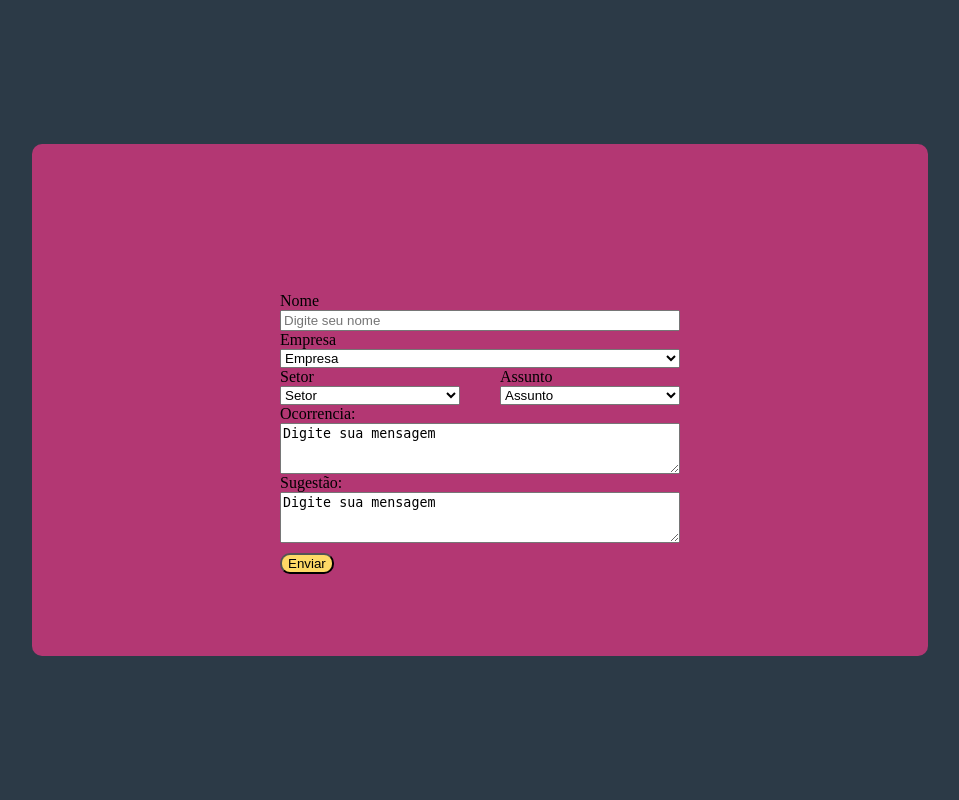
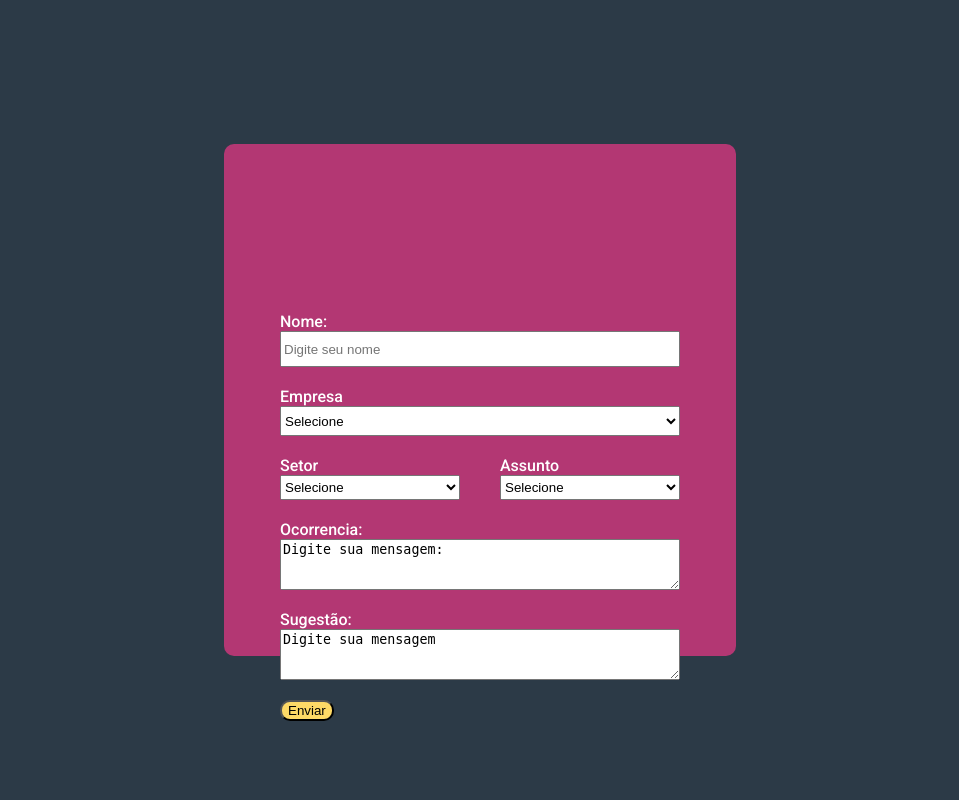
Before and after one commit to Guilhermelima-max/chamados, a PHP site: page / in a window 1280 px wide. Shown: the whole page, without its empty margins (160-1119 px from the left). Run offline with PHP 8.4, Linux system fonts and the light colour scheme.

Commit message:
eu sou phoda

```diff
--- a/index.html
+++ b/index.html
@@ -3,69 +3,144 @@
 <head>
 
     <meta charset="UTF-8">
+
     <link rel="stylesheet" type="text/css" href="styles/form.css" >
+    <link href="https://fonts.googleapis.com/css2?family=Roboto:wght@500&display=swap" rel="stylesheet">
     <meta name="viewport" content="width=device-width, initial-scale=1.0">
 
     <title>Chamados</title>
 </head>
 <body>
     <div class="content">
+
         <div class="box">
+
             <div class="inside-box">
+
                 <form>
+                    <div class="margem">
+
                         <div class="form-group">
-                  <label for="name">Nome</label>
-                  <input type="text" class="form-control" id="name" placeholder="Digite seu nome">
+
+
+
+                            <label for="name">Nome:</label>
+
+                            <input type="text" class="nome-empresa" id="name" placeholder="Digite seu nome">
+
+
+
                     </div>
+
+                    </div>
+
+                    <div class="margem">
+
                         <div class="form-group">
+
                             <label for="empresa">Empresa</label>
-                  <select class="select" id="empresa">
-                    <option>Empresa</option>
+
+                            <select class="nome-empresa" id="empresa">
+
+                                <option>Selecione</option>
+
+                                <option></option>
+
+                                <option></option>
+
+                                <option></option>
+
+
+                                <option></option>
+
+                            </select>
+
+                        </div>
+
+                    </div>
+
+                 <!--Para colocar flex setor e assunto-->
+
+                 <div class="controller">
+
+                    <div class="margem">
+
+                        <div class="form-flex">
+
+                            <label for="select">Setor</label>
+
+                            <select class="setor-assunto" id="setor">
+                          <option>Selecione</option>
                           <option></option>
                           <option></option>
                           <option></option>
                           <option></option>
+
+
+
                         </select>
+
                     </div>
 
-                 <!--Para colocar flex setor e assunto-->
-                    <div class="controller">
+                </div>
+                <div class="margem">
                     <div class="form-flex">
-                        <label for="select">Setor</label>
-                        <select class="form-control" id="setor">
-                          <option>Setor</option>
+
+                            <label for="select">Assunto</label>
+
+                            <select class="setor-assunto" id="assunto">
+
+                                <option>Selecione</option>
+
                                 <option></option>
+
                                 <option></option>
+
                                 <option></option>
+
                                 <option></option>
-                        </select>
-                    </div>
-                        <div class="form-flex">
-                            <label for="select">Assunto</label>
-                            <select class="form-control" id="assunto">
-                              <option>Assunto</option>
-                              <option></option>
-                              <option></option>
-                              <option></option>
-                              <option></option>
+
                             </select>
                         </div>
                         </div>
 
+                    </div>
+
+
+
+
+                    <div class="margem">
                     <div class="form-group">
+
                         <label for="text-area">Ocorrencia: </label>
-                  <textarea class="form-control" id="exampleFormControlTextarea1" rows="3">Digite sua mensagem</textarea>
+
+                        <textarea class="form-control" id="exampleFormControlTextarea1" rows="3">Digite sua mensagem: </textarea>
+
                     </div>
+                </div>
+                    <div class="margem">
                     <div class="form-group">
+
                         <label for="text-area">Sugestão: </label>
+
                         <textarea class="form-control" id="Ocorrencia" rows="3">Digite sua mensagem</textarea>
+
                     </div>
+                    </div>
+                    <div class="margem">
+
 
                         <button type="submit">Enviar</button>
 
+                    </div>
+
                 </form>
+
             </div>
+
         </div>
+
     </div>
+
 </body>
 </html>
--- a/styles/form.css
+++ b/styles/form.css
@@ -15,16 +15,13 @@ body {
 
 
     .box {
-      width: 70vw;
+      width: 40vw;
        height: 40vw;
        background:#B33773;
        border-radius: 10px;
     }
 
-    .controller{
-        display: flex;
-        display: inline;
-    }
+
     .inside-box{
 
         display: flex;
@@ -37,7 +34,7 @@ form{
     width: 400px;
     height: 200px;
 }
-.controller{
+.controller{ /* usei para deixar o assunto e setor bem aninhados dentro do form*/
 
     display: flex;
     align-items: center;
@@ -45,17 +42,40 @@ form{
 
 }
 
-.form-group{
+.form-group{ /*deixar o bagui ajeiado dentro do form*/
     display: grid ;
+
+
 }
-.form-flex{
+.form-flex{ /* para formatar o campo setor e assunto*/
     display: grid;
     width: 180px;
+
+
 }
 
-button{
+button{ /*para formatar o botão*/
     background-color: #FED966;
-    margin-top: 10px;
+
     border-radius: 10px;
 
 }
+label{ /* para formatar a fonte*/
+    color: #FFFFFF;
+    font-family: 'Roboto', sans-serif;
+
+}
+.tamanho-input{
+    height: 25px;
+
+}
+.margem{ /*colocar margem dentro de cada conteudo*/
+    margin-top: 20px;
+}
+
+.nome-empresa{
+    height: 30px;
+}
+.setor-assunto{
+    height: 25px;
+}
```
Lines whose indentation alone changed are shown as unchanged.
